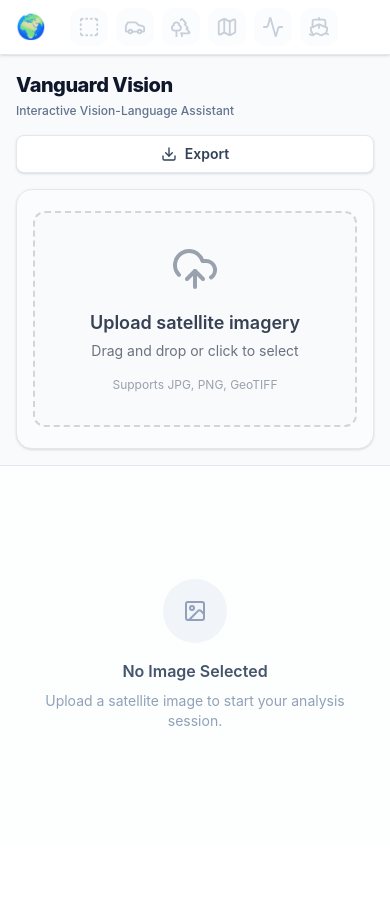
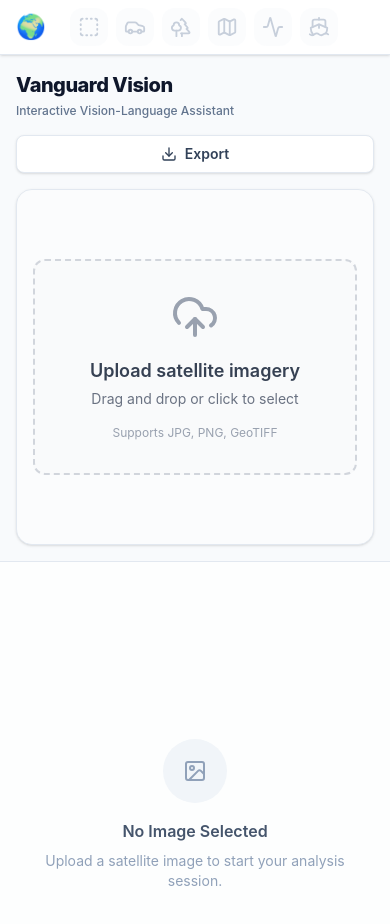
Before and after one commit to Ali7521/Vanguard-Vision, a React (Vite) app in the folder frontend/: page / in a window 390 px wide. Both pictures are taken after a click on the button "Launch App". Shown: the top 924 px of the page. Before the commit the page ends 844 px from the top, so only its background shows below. Built offline with nearby package versions, Linux system fonts and the light colour scheme.

Commit message:
Change mobile layout to use native scrolling to prevent squishing

```diff
--- a/frontend/src/App.tsx
+++ b/frontend/src/App.tsx
@@ -176,7 +176,7 @@ function App() {
   };
 
   return (
-    <div className="flex flex-col lg:flex-row h-screen bg-slate-50 font-sans text-slate-800 overflow-hidden">
+    <div className="flex flex-col lg:flex-row min-h-screen lg:h-screen bg-slate-50 font-sans text-slate-800 lg:overflow-hidden">
       {/* Sidebar Toolbar */}
       <div className="w-full lg:w-20 h-auto lg:h-full bg-white border-b lg:border-b-0 lg:border-r border-slate-200 flex flex-row lg:flex-col items-center py-2 lg:py-6 px-4 lg:px-0 z-20 shadow-sm shrink-0 overflow-x-auto">
         <div className="text-2xl lg:text-3xl mr-4 lg:mr-0 lg:mb-8 shrink-0">🌍</div>
@@ -184,7 +184,7 @@ function App() {
       </div>
 
       {/* Main Content */}
-      <div className="flex-1 flex-1 lg:flex-none lg:h-full p-4 lg:p-6 flex flex-col min-w-0">
+      <div className="w-full lg:flex-1 h-[60vh] lg:h-full p-4 lg:p-6 flex flex-col min-w-0">
         <div className="flex flex-col md:flex-row justify-between items-start md:items-center gap-4 md:gap-0 mb-4 lg:mb-6 shrink-0">
           <div>
             <h1 className="text-xl md:text-2xl font-extrabold text-slate-900 tracking-tight">Vanguard Vision</h1>
@@ -231,7 +231,7 @@ function App() {
       </div>
 
       {/* Chat Panel */}
-      <div className="w-full lg:w-96 flex-1 lg:flex-none lg:h-full border-t lg:border-t-0 lg:border-l border-slate-200 bg-white shadow-xl z-10 flex flex-col">
+      <div className="w-full lg:w-96 h-[60vh] lg:h-full border-t lg:border-t-0 lg:border-l border-slate-200 bg-white shadow-xl z-10 flex flex-col">
         {imageUrl ? (
           <ChatPanel messages={messages} onSendMessage={handleSendMessage} isAnalyzing={isAnalyzing} />
         ) : (
```
